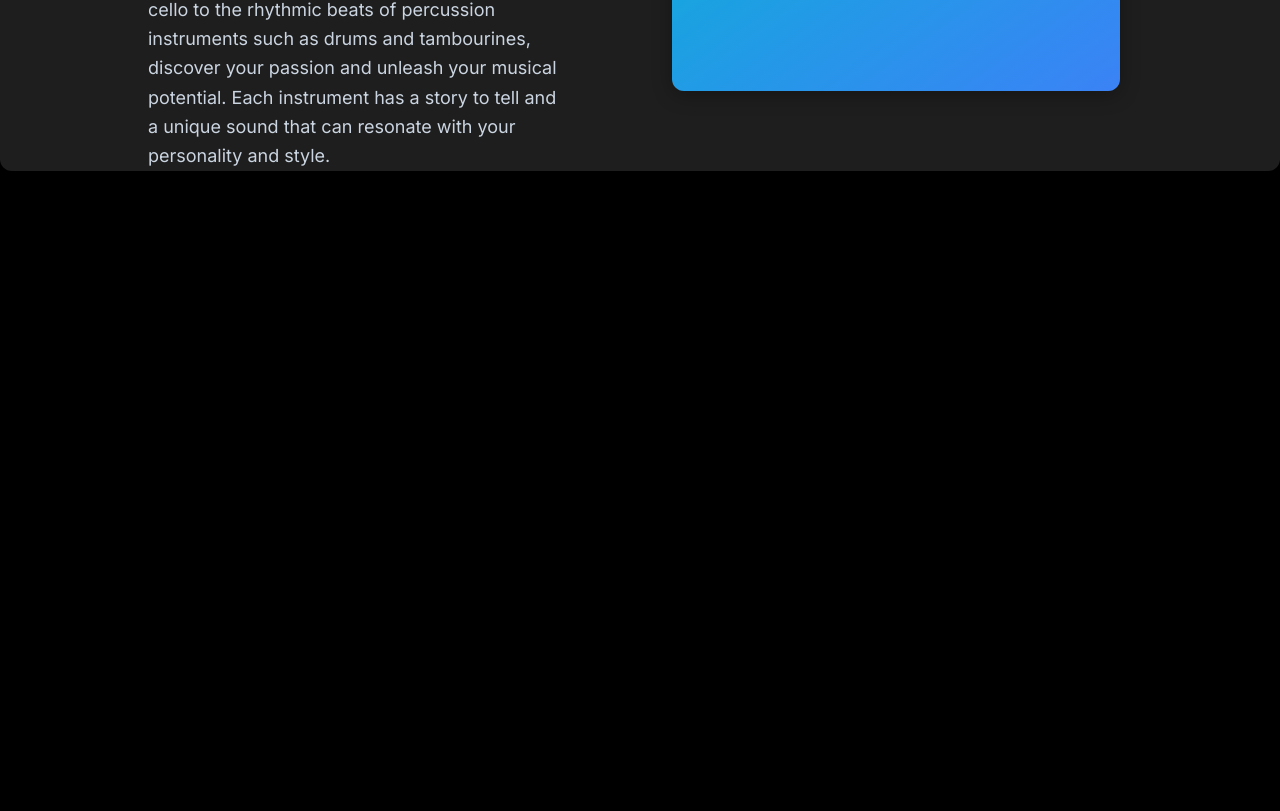
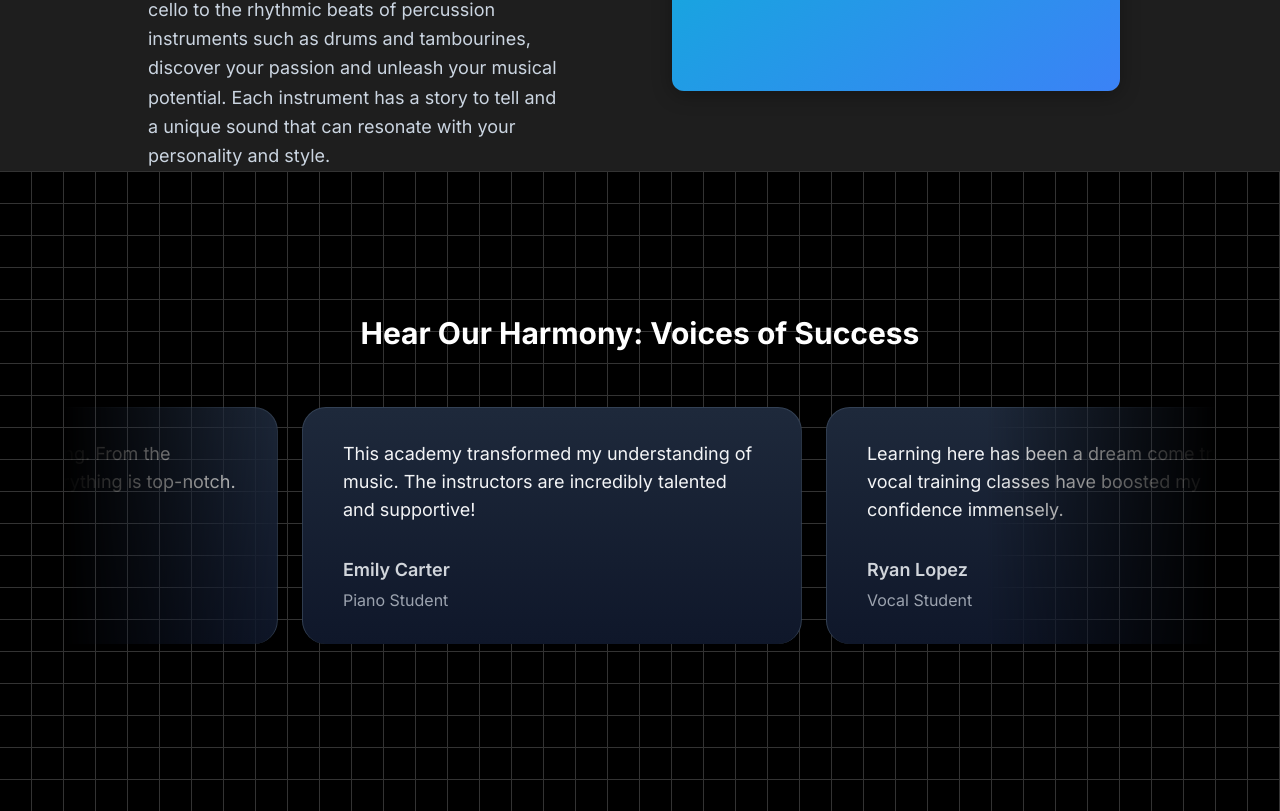
Before and after one commit to DarshTank/MusicAcademy-NextJS-Project, a Next.js app: page / in a window 1280 px wide. Shown: the part 1949-2760 px from the top of the page. Before the commit the page ends 2120 px from the top, so only its background shows below. Built offline with nearby package versions, Linux system fonts and the light colour scheme.

Commit message:
Infinite Moving Testimonial Card Section

```diff
--- a/package.json
+++ b/package.json
@@ -12,6 +12,7 @@
     "autoprefixer": "^10.4.20",
     "clsx": "^2.1.1",
     "framer-motion": "^11.17.0",
+    "mini-svg-data-uri": "^1.4.4",
     "next": "15.1.4",
     "react": "^19.0.0",
     "react-dom": "^19.0.0",
@@ -24,7 +25,7 @@
     "@types/react-dom": "^19",
     "eslint": "^9",
     "eslint-config-next": "15.1.4",
-    "postcss": "^8.4.49",
+    "postcss": "^8.5.1",
     "tailwindcss": "^3.4.17",
     "typescript": "^5"
   }
--- a/src/app/globals.css
+++ b/src/app/globals.css
@@ -4,7 +4,7 @@
 
 /* Add your custom styles here */
 :root {
-  --background: #000000 ; /* Default light mode */
+  --background: #ffffff; /* Default light mode */
   --foreground: #000000;
 }
 
--- a/src/app/page.tsx
+++ b/src/app/page.tsx
@@ -1,5 +1,6 @@
 import FeaturedCourses from "@/components/FeaturedCourses";
 import HeroSection from "@/components/HeroSection";
+import TestimonialCards from "@/components/TestimonialCards";
 import WhyChooseUs from "@/components/WhyChooseUs";
 
 export default function Home() {
@@ -8,6 +9,7 @@ export default function Home() {
       <HeroSection />
       <FeaturedCourses />
       <WhyChooseUs />
+      <TestimonialCards />
     </main>
   );
 }
--- /dev/null
+++ b/src/components/TestimonialCards.tsx
@@ -0,0 +1,62 @@
+"use client";
+import { InfiniteMovingCards } from "./ui/infinite-moving-cards";
+
+const testimonials = [
+  {
+    quote:
+      "This academy transformed my understanding of music. The instructors are incredibly talented and supportive!",
+    name: "Emily Carter",
+    title: "Piano Student",
+  },
+  {
+    quote:
+      "Learning here has been a dream come true. The vocal training classes have boosted my confidence immensely.",
+    name: "Ryan Lopez",
+    title: "Vocal Student",
+  },
+  {
+    quote:
+      "The guitar program is outstanding. I’ve gone from being a beginner to performing on stage in just a year!",
+    name: "Sophia Martinez",
+    title: "Guitar Student",
+  },
+  {
+    quote:
+      "Their approach to teaching music theory is exceptional. It's the perfect blend of fun and challenge.",
+    name: "Oliver Smith",
+    title: "Music Theory Student",
+  },
+  {
+    quote:
+      "I love the personalized attention the academy offers. The drum lessons have been absolutely thrilling!",
+    name: "Liam Johnson",
+    title: "Drum Student",
+  },
+  {
+    quote:
+      "The environment is so inspiring. From the teachers to the facilities, everything is top-notch.",
+    name: "Isabella Brown",
+    title: "Violin Student",
+  },
+];
+
+function TestimonialCards() {
+  return (
+    <div className="h-[40rem] w-full dark:bg-black dark:bg-grid-white/[0.2] relative flex flex-col items-center justify-center overflow-hidden">
+      <h2 className="text-3xl font-bold text-center mb-8 z-10 text-white">
+        Hear Our Harmony: Voices of Success
+      </h2>
+      <div className="flex justify-center w-full overflow-hidden px-4 sm:px-6 lg:px-8">
+        <div className="w-full max-w-6xl">
+          <InfiniteMovingCards
+            items={testimonials}
+            direction="right"
+            speed="slow"
+          />
+        </div>
+      </div>
+    </div>
+  );
+}
+
+export default TestimonialCards;
--- /dev/null
+++ b/src/components/ui/infinite-moving-cards.tsx
@@ -0,0 +1,121 @@
+"use client";
+
+import { cn } from "@/utils/cn";
+import React, { useEffect, useState } from "react";
+
+export const InfiniteMovingCards = ({
+  items,
+  direction = "left",
+  speed = "fast",
+  pauseOnHover = true,
+  className,
+}: {
+  items: {
+    quote: string;
+    name: string;
+    title: string;
+  }[];
+  direction?: "left" | "right";
+  speed?: "fast" | "normal" | "slow";
+  pauseOnHover?: boolean;
+  className?: string;
+}) => {
+  const containerRef = React.useRef<HTMLDivElement>(null);
+  const scrollerRef = React.useRef<HTMLUListElement>(null);
+
+  useEffect(() => {
+    addAnimation();
+  }, []);
+  const [start, setStart] = useState(false);
+  function addAnimation() {
+    if (containerRef.current && scrollerRef.current) {
+      const scrollerContent = Array.from(scrollerRef.current.children);
+
+      scrollerContent.forEach((item) => {
+        const duplicatedItem = item.cloneNode(true);
+        if (scrollerRef.current) {
+          scrollerRef.current.appendChild(duplicatedItem);
+        }
+      });
+
+      getDirection();
+      getSpeed();
+      setStart(true);
+    }
+  }
+  const getDirection = () => {
+    if (containerRef.current) {
+      if (direction === "left") {
+        containerRef.current.style.setProperty(
+          "--animation-direction",
+          "forwards"
+        );
+      } else {
+        containerRef.current.style.setProperty(
+          "--animation-direction",
+          "reverse"
+        );
+      }
+    }
+  };
+  const getSpeed = () => {
+    if (containerRef.current) {
+      if (speed === "fast") {
+        containerRef.current.style.setProperty("--animation-duration", "20s");
+      } else if (speed === "normal") {
+        containerRef.current.style.setProperty("--animation-duration", "40s");
+      } else {
+        containerRef.current.style.setProperty("--animation-duration", "80s");
+      }
+    }
+  };
+  return (
+    <div
+      ref={containerRef}
+      className={cn(
+        "scroller relative z-20 max-w-7xl overflow-hidden  [mask-image:linear-gradient(to_right,transparent,white_20%,white_80%,transparent)]",
+        className
+      )}
+    >
+      <ul
+        ref={scrollerRef}
+        className={cn(
+          "flex min-w-full shrink-0 gap-6 py-6 w-max flex-nowrap",
+          start && "animate-scroll ",
+          pauseOnHover && "hover:[animation-play-state:paused]"
+        )}
+      >
+        {items.map((item, idx) => (
+          <li
+            className="w-[400px] md:w-[500px] max-w-full relative rounded-3xl border border-b-0 flex-shrink-0 border-slate-700 px-10 py-8"
+            style={{
+              background:
+                "linear-gradient(180deg, var(--slate-800), var(--slate-900)",
+            }}
+            key={item.name}
+          >
+            <blockquote>
+              <div
+                aria-hidden="true"
+                className="user-select-none -z-1 pointer-events-none absolute -left-0.5 -top-0.5 h-[calc(100%_+_4px)] w-[calc(100%_+_4px)]"
+              ></div>
+              <span className="relative z-20 text-base md:text-lg leading-[1.8] text-gray-100 font-normal">
+                {item.quote}
+              </span>
+              <div className="relative z-20 mt-8 flex flex-row items-center">
+                <span className="flex flex-col gap-1">
+                  <span className="text-base md:text-lg text-gray-300 font-semibold">
+                    {item.name}
+                  </span>
+                  <span className="text-sm md:text-base text-gray-400 font-normal">
+                    {item.title}
+                  </span>
+                </span>
+              </div>
+            </blockquote>
+          </li>
+        ))}
+      </ul>
+    </div>
+  );
+};
--- a/src/components/ui/sticky-scroll-reveal.tsx
+++ b/src/components/ui/sticky-scroll-reveal.tsx
@@ -63,7 +63,7 @@ export const StickyScroll = ({
       animate={{
         backgroundColor: backgroundColors[activeCard % backgroundColors.length],
       }}
-      className="h-[30rem] w-full flex justify-center relative space-x-10 rounded-xl p-10 shadow-lg"
+      className="h-[30rem] w-full flex justify-center relative space-x-10  p-10 shadow-lg"
       ref={ref}
       style={{
         overflowY: "auto", // Allow scrolling
--- a/tailwind.config.ts
+++ b/tailwind.config.ts
@@ -1,19 +1,49 @@
 import type { Config } from "tailwindcss";
 const colors = require("tailwindcss/colors");
+const svgToDataUri = require("mini-svg-data-uri");
 const flattenColorPalette = require("tailwindcss/lib/util/flattenColorPalette").default;
-function addVariablesForColors({ addBase, theme }: any) {
-  // Flatten the color palette from the theme
-  const allColors = flattenColorPalette(theme('colors'));
 
-  // Create a new object with CSS variable names and their corresponding values
+// Add CSS variables for colors
+function addVariablesForColors({ addBase, theme }: { addBase: Function; theme: Function }) {
+  const allColors = flattenColorPalette(theme("colors"));
+
   const newVars = Object.fromEntries(
     Object.entries(allColors).map(([key, value]) => [`--${key}`, value])
   );
 
-  // Add the CSS variables to the :root element
   addBase({
-    ':root': newVars,
+    ":root": newVars,
   });
+}
+
+// Add SVG patterns as utilities
+function addSvgPatterns({
+  matchUtilities,
+  theme,
+}: {
+  matchUtilities: Function;
+  theme: Function;
+}) {
+  matchUtilities(
+    {
+      "bg-grid": (value: string) => ({
+        backgroundImage: `url("${svgToDataUri(
+          `<svg xmlns="http://www.w3.org/2000/svg" viewBox="0 0 32 32" width="32" height="32" fill="none" stroke="${value}"><path d="M0 .5H31.5V32"/></svg>`
+        )}")`,
+      }),
+      "bg-grid-small": (value: string) => ({
+        backgroundImage: `url("${svgToDataUri(
+          `<svg xmlns="http://www.w3.org/2000/svg" viewBox="0 0 32 32" width="8" height="8" fill="none" stroke="${value}"><path d="M0 .5H31.5V32"/></svg>`
+        )}")`,
+      }),
+      "bg-dot": (value: string) => ({
+        backgroundImage: `url("${svgToDataUri(
+          `<svg xmlns="http://www.w3.org/2000/svg" viewBox="0 0 32 32" width="16" height="16" fill="none"><circle fill="${value}" id="pattern-circle" cx="10" cy="10" r="1.6257413380501518"></circle></svg>`
+        )}")`,
+      }),
+    },
+    { values: flattenColorPalette(theme("backgroundColor")), type: "color" }
+  );
 }
 
 const config: Config = {
@@ -27,6 +57,8 @@ const config: Config = {
     extend: {
       animation: {
         spotlight: "spotlight 2s ease .75s 1 forwards",
+        scroll:
+          "scroll var(--animation-duration, 40s) var(--animation-direction, forwards) linear infinite",
       },
       colors: {
         background: "var(--background)",
@@ -43,11 +75,22 @@ const config: Config = {
             transform: "translate(-50%, -40%) scale(1)",
           },
         },
+        scroll: {
+          to: {
+            transform: "translate(calc(-50% - 0.5rem))",
+          },
+        },
       },
-
     },
   },
-  plugins: [addVariablesForColors],
+  plugins: [
+    function (options: { addBase: Function; theme: Function }) {
+      addVariablesForColors(options);
+    },
+    function (options: { matchUtilities: Function; theme: Function }) {
+      addSvgPatterns(options);
+    },
+  ],
 };
 
 export default config;
```
Also changed, not shown: 1 other file (tests, documents, lock files or other folders).
